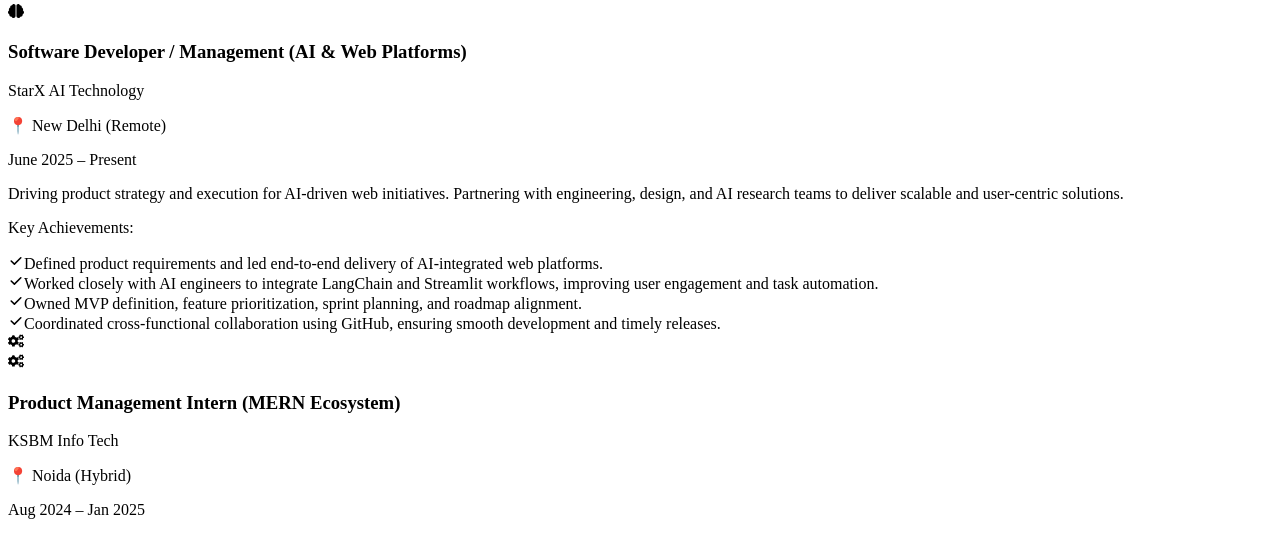
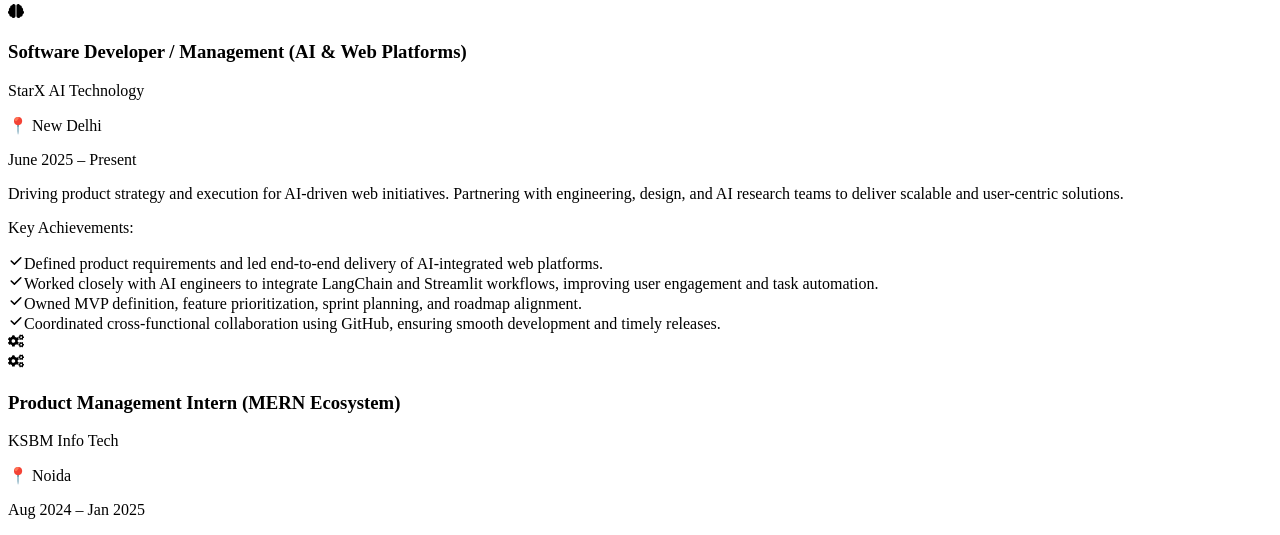
Before and after one commit to rahul-08-10/Portfolio, a Next.js app: page /Main in a window 1280 px wide. Shown: the part 4307-4842 px from the top of the page. Built offline with nearby package versions, Linux system fonts and the light colour scheme.

Commit message:
Update Experience component to remove location qualifiers and modify Header component to change resume download link from .docx to .pdf for improved accessibility and consistency.

```diff
--- a/src/components/Experience.jsx
+++ b/src/components/Experience.jsx
@@ -10,7 +10,7 @@ export default function Experience() {
       role: "Software Developer / Management (AI & Web Platforms)",
       company: "StarX AI Technology",
       period: "June 2025 – Present",
-      location: "New Delhi (Remote)",
+      location: "New Delhi",
       description:
         "Driving product strategy and execution for AI-driven web initiatives. Partnering with engineering, design, and AI research teams to deliver scalable and user-centric solutions.",
       achievements: [
@@ -27,7 +27,7 @@ export default function Experience() {
       role: "Product Management Intern (MERN Ecosystem)",
       company: "KSBM Info Tech",
       period: "Aug 2024 – Jan 2025",
-      location: "Noida (Hybrid)",
+      location: "Noida",
       description:
         "Supported the product team in building scalable platforms such as LozerWin and Astro Platform by translating business needs into actionable product requirements.",
       achievements: [
```
Also changed, not shown: src/components/Header.jsx (+4 -4 lines), 1 other file (tests, documents, lock files or other folders).
